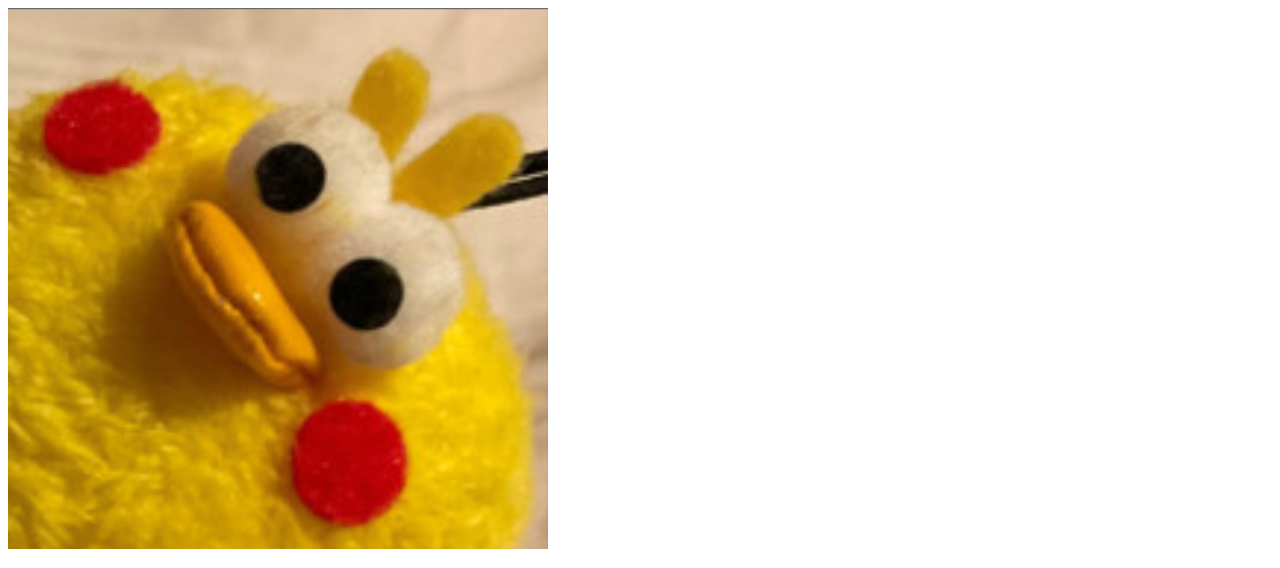
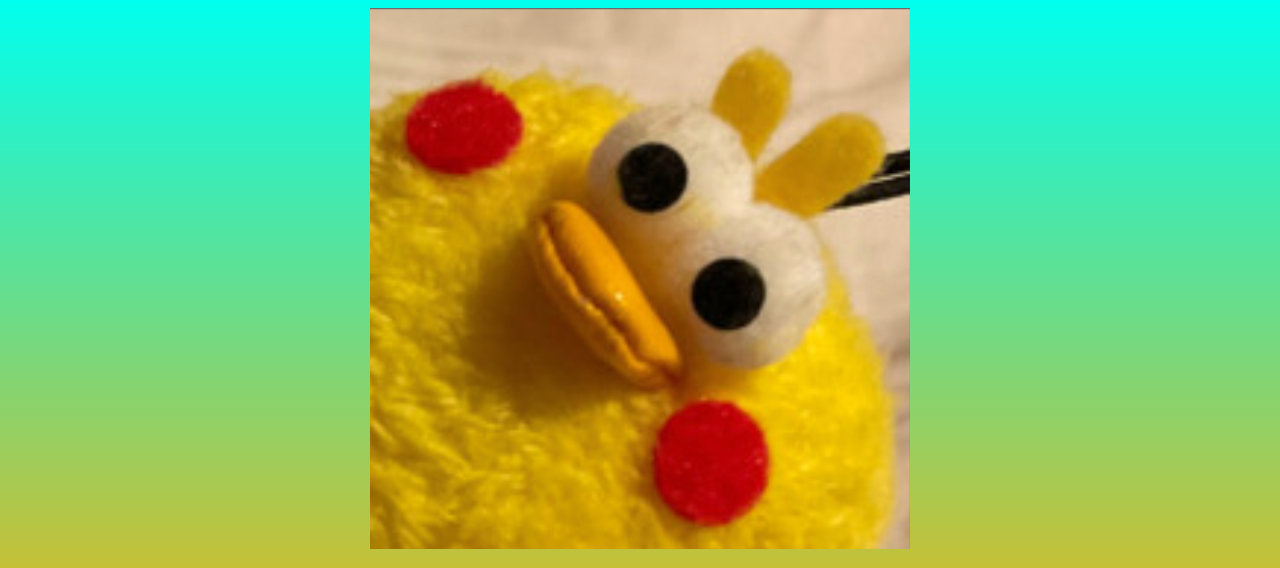
Before and after one commit to mac5471/yay, a plain HTML site: page index.html in a window 1280 px wide. Shown: the top 568 px of the page. Drawn offline with Linux system fonts and the light colour scheme.

Commit message:
Update index.html

```diff
--- a/index.html
+++ b/index.html
@@ -1,7 +1,7 @@
 <!DOCTYPE html>
 <html>
     <head>
-        <link href="style (2).css" rel="stylesheet">
+        <link href="style.css" rel="stylesheet">
     </head>
     <body>
         <img src="Screenshot 2023-09-06 at 8.20.18 PM.png"/>
```
